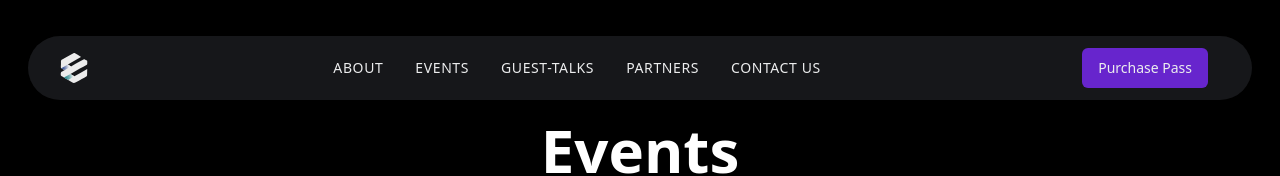
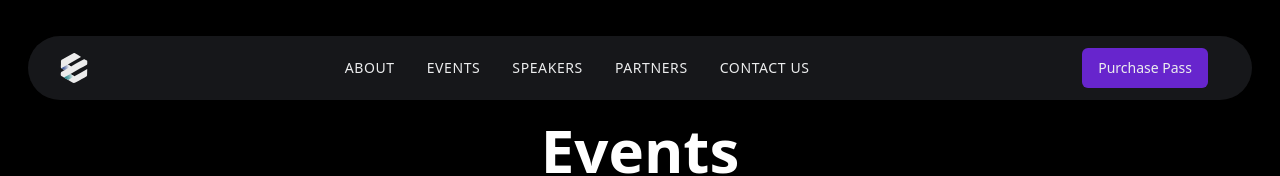
Before and after one commit to ecelliitbhu/E-Summit-25, a Next.js app: page /events in a window 1280 px wide. Shown: the top 176 px of the page. Built offline with nearby package versions, Linux system fonts and the light colour scheme.

Commit message:
link name changes

```diff
--- a/components/Navbar.tsx
+++ b/components/Navbar.tsx
@@ -27,7 +27,7 @@ const nav = [
     link: "/events",
   },
   {
-    name: "GUEST-TALKS",
+    name: "SPEAKERS",
     link: "/guest-talks",
   },
   {
```
